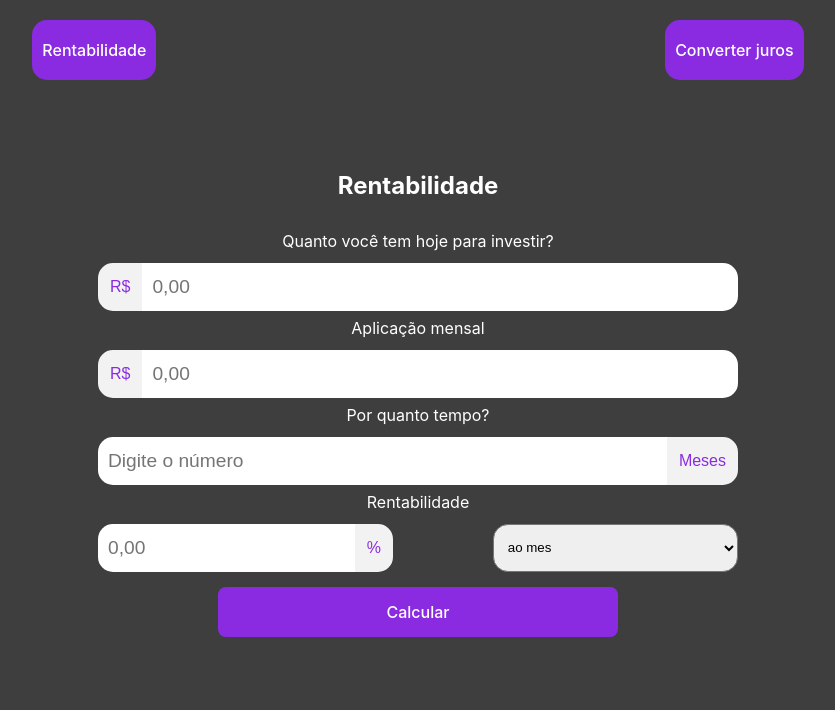
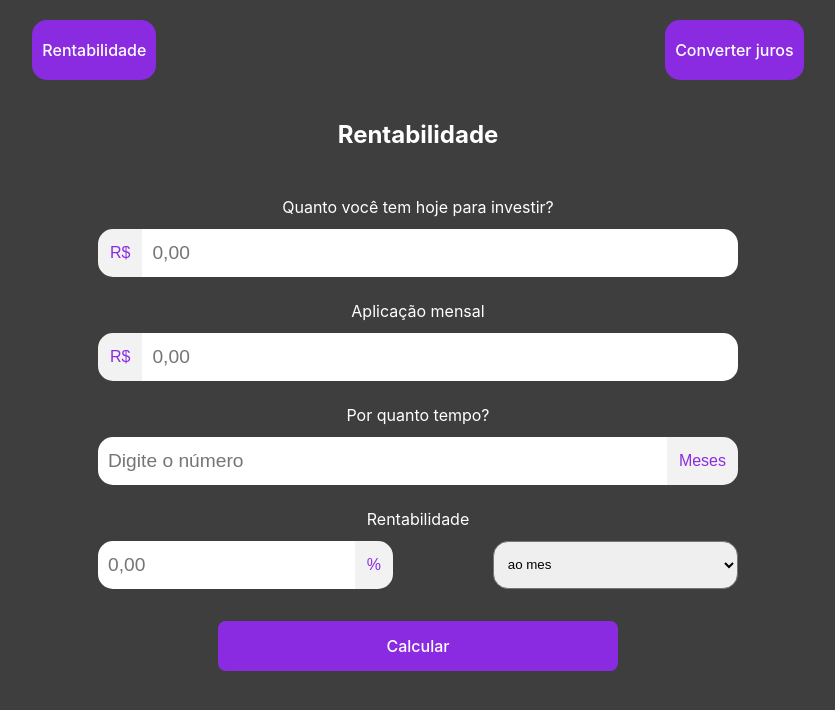
Before and after one commit to ronansalvador/interest-converter, a React (Vite) app: page /rentabilidade in a window 1280 px wide. Shown: the top 710 px of the page, without its empty margins (222-1057 px from the left). Built offline with nearby package versions, Linux system fonts and the light colour scheme.

Commit message:
feat(css): atualizando css

```diff
--- a/src/index.css
+++ b/src/index.css
@@ -2,7 +2,6 @@
   font-family: Inter, system-ui, Avenir, Helvetica, Arial, sans-serif;
   line-height: 1.5;
   font-weight: 400;
-
   font-synthesis: none;
   text-rendering: optimizeLegibility;
   -webkit-font-smoothing: antialiased;
@@ -75,7 +74,6 @@ button:focus-visible {
   width: 100%;
   max-width: 800px;
   margin: 0 auto;
-  padding: 20px;
 }
 
 @media screen and (max-width: 600px) {
--- a/src/pages/Profitability.css
+++ b/src/pages/Profitability.css
@@ -4,7 +4,8 @@
   align-items: center;
   gap: 5px;
   flex-direction: column;
-  /* background-color: blue; */
+  height: 80vh;
+  justify-content: space-evenly;
 }
 
 .input-money {
```
